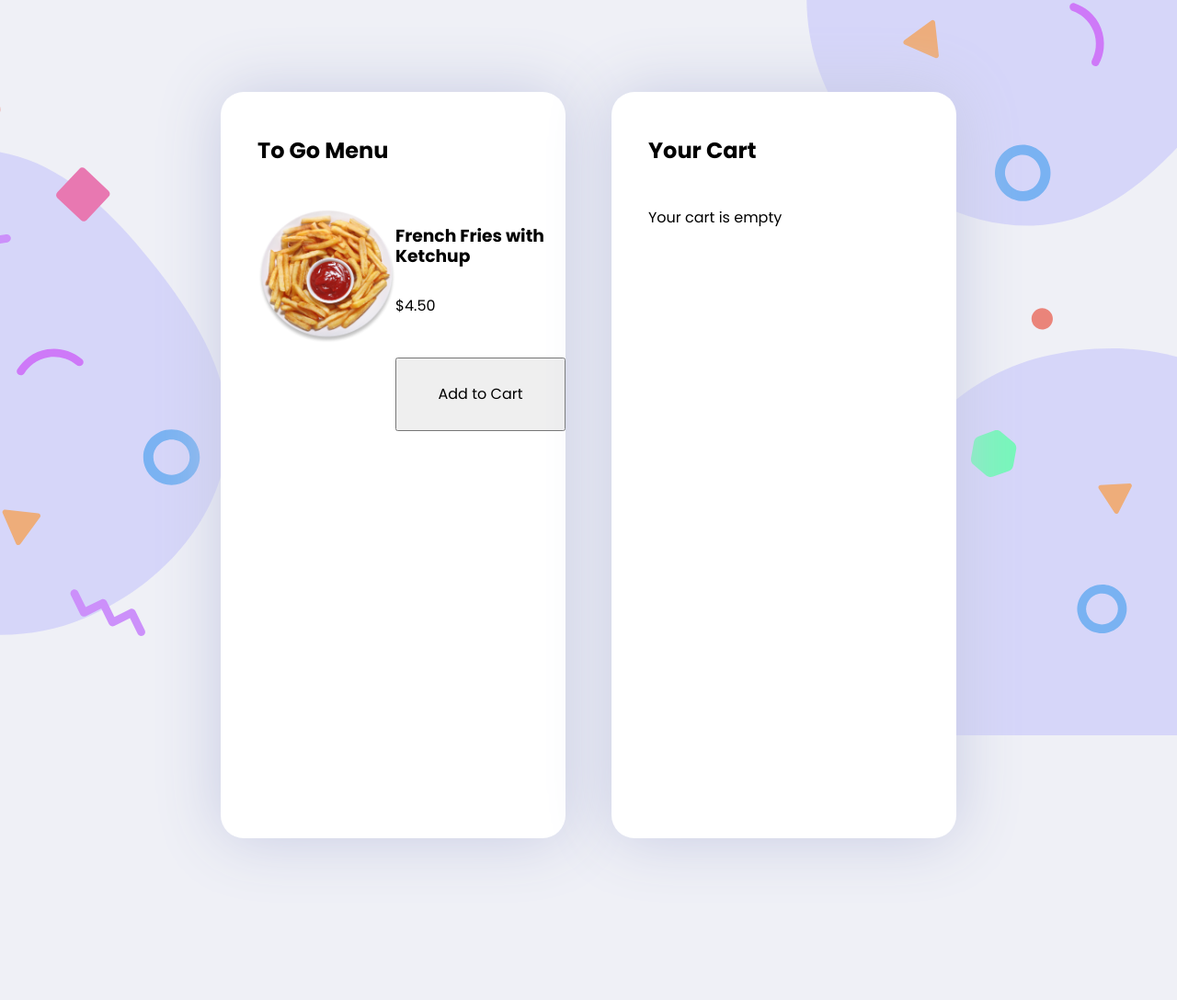
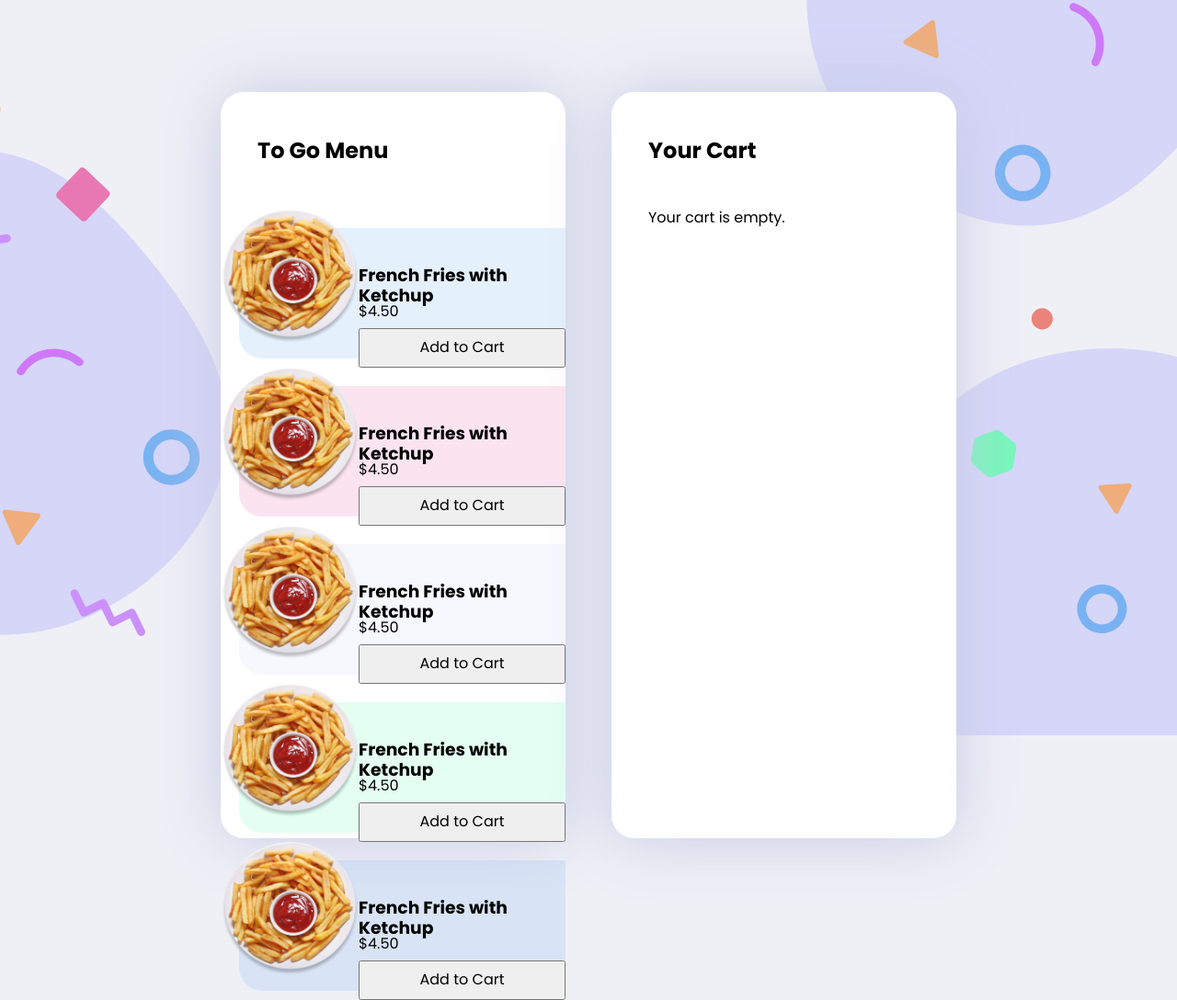
Before and after one commit to ivallee/adventofcss, a website: page 2-ecommerce-cart/STARTER-FILES/index.html in a window 1280 px wide. Shown: the whole page at 92% size. Before the commit the page ends 1012 px from the top, so only its background shows below. Drawn offline with nearby package versions, Linux system fonts and the light colour scheme.

Commit message:
Styles offset background for menu items

```diff
--- a/2-ecommerce-cart/STARTER-FILES/index.html
+++ b/2-ecommerce-cart/STARTER-FILES/index.html
@@ -16,10 +16,44 @@
 
       <ul>
         <li class="menu-item">
-          <img class="menu-item__image" src="images/plate__french-fries.png" alt="French Fries with Ketchup" />
-          <h3 class="menu-item__title">French Fries with Ketchup</h3>
-          <p class="menu-item__price">$4.50</p>
-          <button class="menu-item__button" type="button">Add to Cart</button>
+          <div class="menu-item__container">
+            <img class="menu-item__image" src="images/plate__french-fries.png" alt="French Fries with Ketchup" />
+            <h3 class="menu-item__title">French Fries with Ketchup</h3>
+            <p class="menu-item__price">$4.50</p>
+            <button class="menu-item__button" type="button">Add to Cart</button>
+          </div>
+        </li>
+        <li class="menu-item">
+          <div class="menu-item__container">
+            <img class="menu-item__image" src="images/plate__french-fries.png" alt="French Fries with Ketchup" />
+            <h3 class="menu-item__title">French Fries with Ketchup</h3>
+            <p class="menu-item__price">$4.50</p>
+            <button class="menu-item__button" type="button">Add to Cart</button>
+          </div>
+        </li>
+        <li class="menu-item">
+          <div class="menu-item__container">
+            <img class="menu-item__image" src="images/plate__french-fries.png" alt="French Fries with Ketchup" />
+            <h3 class="menu-item__title">French Fries with Ketchup</h3>
+            <p class="menu-item__price">$4.50</p>
+            <button class="menu-item__button" type="button">Add to Cart</button>
+          </div>
+        </li>
+        <li class="menu-item">
+          <div class="menu-item__container">
+            <img class="menu-item__image" src="images/plate__french-fries.png" alt="French Fries with Ketchup" />
+            <h3 class="menu-item__title">French Fries with Ketchup</h3>
+            <p class="menu-item__price">$4.50</p>
+            <button class="menu-item__button" type="button">Add to Cart</button>
+          </div>
+        </li>
+        <li class="menu-item">
+          <div class="menu-item__container">
+            <img class="menu-item__image" src="images/plate__french-fries.png" alt="French Fries with Ketchup" />
+            <h3 class="menu-item__title">French Fries with Ketchup</h3>
+            <p class="menu-item__price">$4.50</p>
+            <button class="menu-item__button" type="button">Add to Cart</button>
+          </div>
         </li>
       </ul>
       <!-- ul -->
@@ -34,7 +68,7 @@
       <h2 class="window__title">Your Cart</h2>
       <!-- h2 title -->
       <!-- if empty -->
-      <p class="cart__message--empty">Your cart is empty</p>
+      <p class="cart__message--empty">Your cart is empty.</p>
       <!-- else -->
         <!-- ul -->
           <!-- li (PLI) -->
--- a/2-ecommerce-cart/STARTER-FILES/style.css
+++ b/2-ecommerce-cart/STARTER-FILES/style.css
@@ -26,9 +26,15 @@ body {
 
 .window {
   background: #FFF;
-  height: 812px;
+  max-height: 812px;
+  min-height: 500px;
   border-radius: 25px;
   box-shadow: 0 0 70px #C7CBE3;
+}
+
+.window ul {
+  margin: 0 auto;
+  padding: 0;
 }
 
 .window__title {
@@ -40,29 +46,61 @@ body {
 }
 
 .menu-item {
+  position: relative;
   list-style: none;
+  z-index: 1;
+}
+
+.menu-item::before {
+  background: hsla(212, 83%, 72%, .2);
+  content: '';
+  position: absolute;
+  margin: 20px 0 10px 20px;
+  bottom: 0;
+  top: 0;
+  right: 0;
+  left: 0;
+  border-radius: 25px 0 0 25px;
+  z-index: -1;
+}
+
+.menu-item:nth-child(2)::before {
+  background: hsla(329, 72%, 69%, .2);
+}
+
+.menu-item:nth-child(3)::before {
+  background: hsla(240, 74%, 91%, .2);
+}
+
+.menu-item:nth-child(4)::before {
+  background: hsla(152, 89%, 72%, .2);
+}
+
+.menu-item__container {
   display: grid;
   grid-template-columns: 150px 1fr;
-  grid-template-rows: repeat(3, 1fr);
+  grid-template-rows: repeat(4, 43px);
+}
 
-  /* grid-template-areas:
-    "image title title"
-    "image price price"
-    "image button button" */
+
+.menu-item > * {
+  margin: 0;
 }
 
 .menu-item__image {
   width: 100%;
-  /* grid-area: image; */
   grid-row: 1 / -1;
 }
 
-/* .menu-item__title {
-  grid-area: title;
+.menu-item__title {
+  grid-row: 2 / 2;
 }
+
 .menu-item__price {
-  grid-area: price;
+  grid-row: 3 / 3;
 }
+
+
 .menu-item__button {
-  grid-area: button;
-} */
+  grid-row: span 1 / -1;
+}
```
